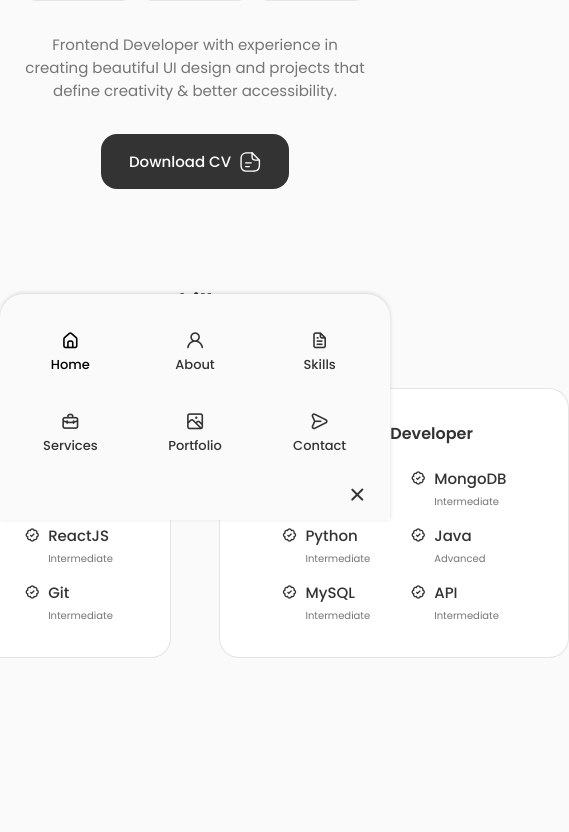
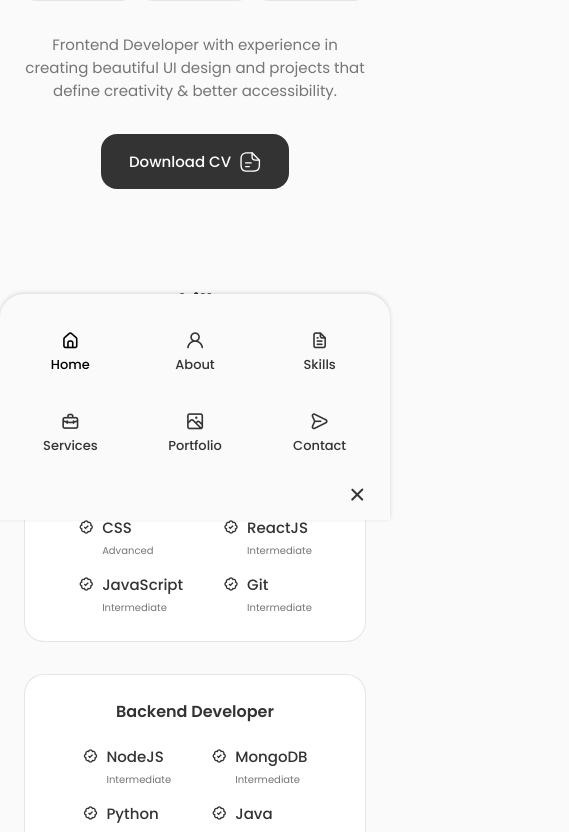
Before and after one commit to gyash21/THE-PORTFOLIO, a React (Create React App) app: page / in a window 390 px wide. Shown: the part 1168-2000 px from the top of the page, 569 px wide, since content can reach past the window. Before the commit the page ends 1938 px from the top, so only its background shows below. Built offline with nearby package versions, Linux system fonts and the light colour scheme.

Commit message:
responsive design for skills page

```diff
--- a/src/components/skills/skills.css
+++ b/src/components/skills/skills.css
@@ -61,3 +61,46 @@
 .skills__level{
     font-size: var(--tiny-font-size);
 }
+
+
+
+/*=============== BREAKPOINTS ===============*/
+/* For large devices */
+@media screen and (max-width: 992px) {
+    .skills__container{
+        grid-template-columns: max-content;
+        row-gap: 2rem;
+    }
+
+  }
+  /* For medium devices */
+  @media screen and (max-width: 768px) {
+
+  }
+
+  @media screen and (max-width: 576px) {
+    .skills__container{
+        grid-template-columns: 1fr;
+    }
+
+    .skills__content{
+        padding: 1.5rem;
+    }
+
+
+  }
+
+  /* For small devices */
+  @media screen and (max-width: 350px) {
+
+    .skills__box{
+        column-gap: 1.25rem;
+
+    }
+
+    .skills__name{
+        font-size: var(--small-font-size);
+    }
+
+
+  }
```
